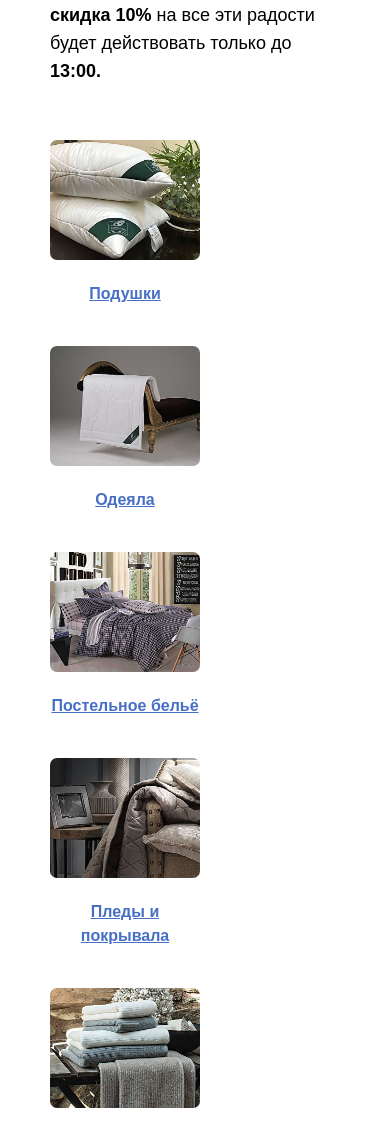
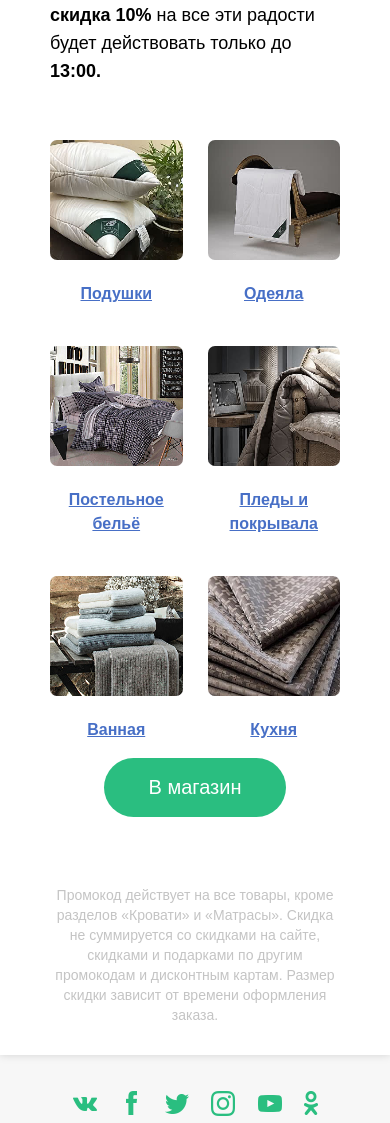
Before and after one commit to yury7412/email, a plain HTML site: page index.html in a window 390 px wide. Shown: the part 1268-2391 px from the top of the page. Drawn offline with Linux system fonts and the light colour scheme.

Commit message:
Update style.css

```diff
--- a/assets/css/style.css
+++ b/assets/css/style.css
@@ -122,6 +122,26 @@ body {
     margin-top: 40px;
 }
 
+.card_product_wrapper .card {
+    flex: 1 1 calc(30% - 12.5px); /* Две карточки в ряд на всех разрешениях мобильных устройств */
+}
+
+@media(max-width:480px){
+    .card_product_wrapper {
+        display: grid;
+        grid-template-columns: repeat(auto-fit, minmax(45%, 1fr)); /* Два столбца с равным размером, минимум 45% ширины */
+        gap: 25px;
+        margin-top: 40px;
+    }
+
+    .card_product img {
+        width: 100%;
+        height: 120px;
+        border-radius: 7px;
+    }
+
+}
+
 button {
     background: #2ABE80;
     border: none;
```
